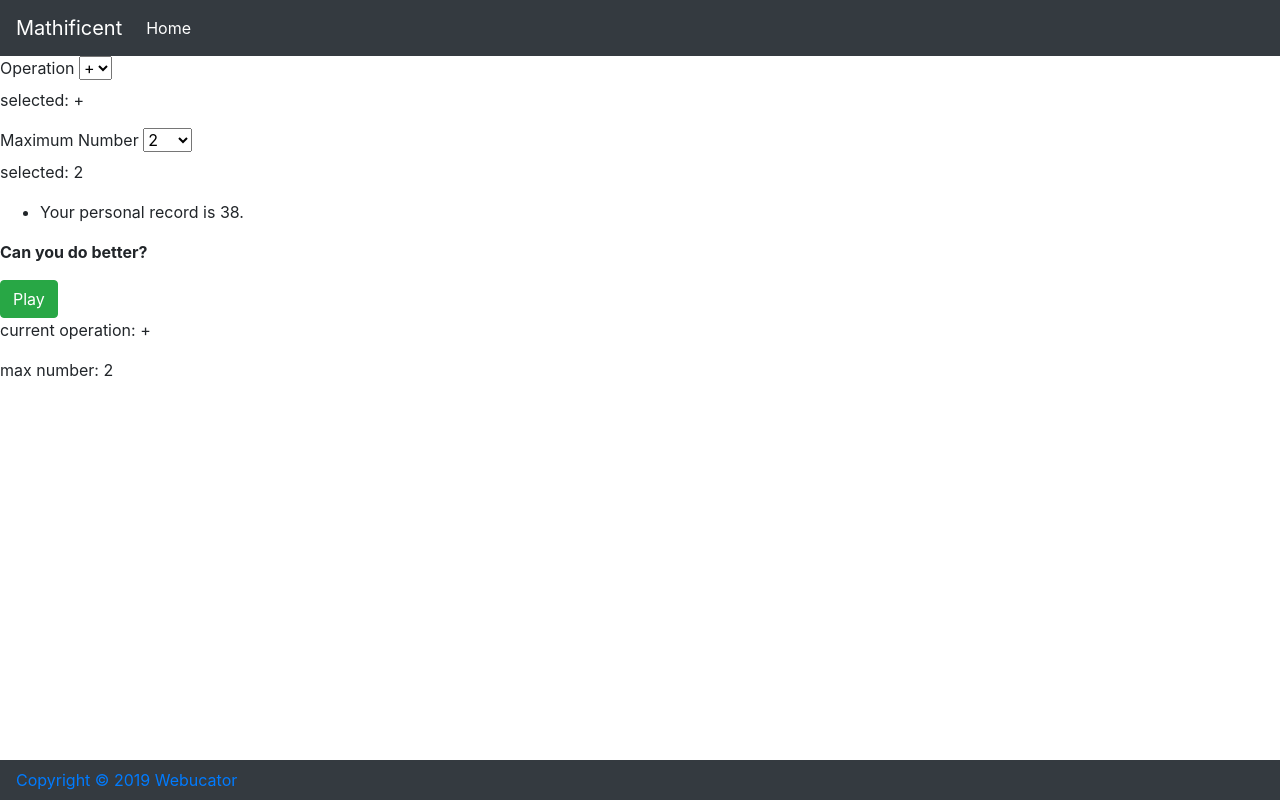
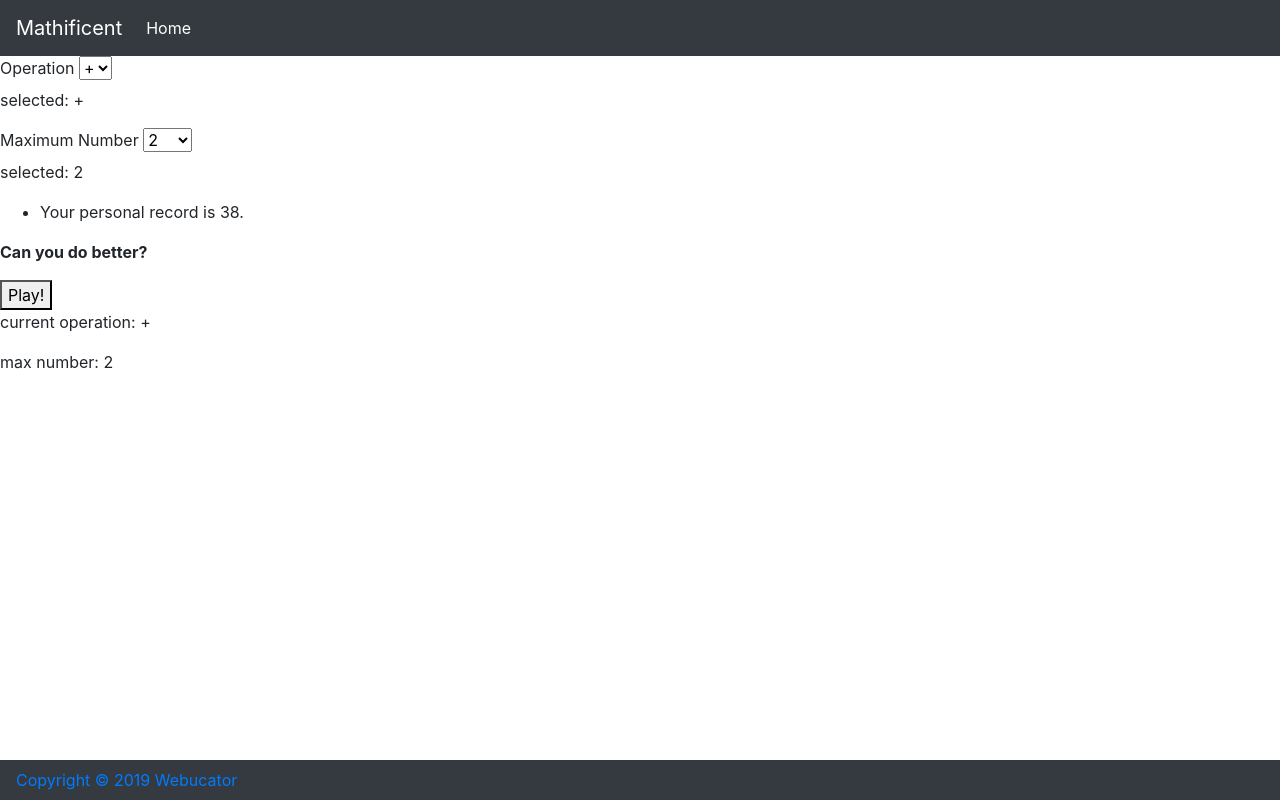
Before and after one commit to chrisminnick/vue-mathificent, a Vue app in the folder mathificent/: page / in a window 1280 px wide. Built offline with nearby package versions, Linux system fonts and the light colour scheme.

Commit message:
fixed routing

```diff
--- a/mathificent/package.json
+++ b/mathificent/package.json
@@ -31,7 +31,9 @@
       "plugin:vue/essential",
       "eslint:recommended"
     ],
-    "rules": {},
+    "rules": {
+      "no-console":"off"
+    },
     "parserOptions": {
       "parser": "babel-eslint"
     }
--- a/mathificent/src/components/Main.vue
+++ b/mathificent/src/components/Main.vue
@@ -1,30 +1,33 @@
 <template>
-    <div>
+<div>
+    <div v-if="screen==='config'">
         <SelectInput :currentValue="currentOperation" label="Operation" id="operation" v-model="currentOperation" :options="operations" />
         <SelectInput :currentValue="maxNumber" label="Maximum Number" id="max-number" v-model="maxNumber" :options="numbers" />
         <ScoreOutputBox />
-        <PlayButton />
+        <button v-on:click="play()">Play!</button>
         <p>current operation: {{currentOperation}}</p>
         <p>max number: {{maxNumber}}</p>
     </div>
+    <div v-if="screen==='play'">
+        <button v-on:click="config()">Change the Game!</button>
+    </div>
+</div>
 </template>
 <script>
 import SelectInput from './SelectInput';
 import ScoreOutputBox from './ScoreOutputBox';
-import PlayButton from './PlayButton';
 
 export default {
     name: 'Main',
     components: {
         SelectInput,
-        ScoreOutputBox,
-        PlayButton
-    },
+        ScoreOutputBox    },
     data: function(){
         return {
         operations: ['+','x','/','-'],
-        currentOperation:'+',
-        maxNumber:2
+        currentOperation: '+',
+        maxNumber: 2,
+        screen: 'config'
         }
     },
     computed: {
@@ -35,6 +38,14 @@ export default {
             }
             return numbers;
         }
+    },
+    methods: {
+        config() {
+            this.screen = "config";
+        },
+        play() {
+            this.screen = "play";
+        }
     }
 
 }
```
